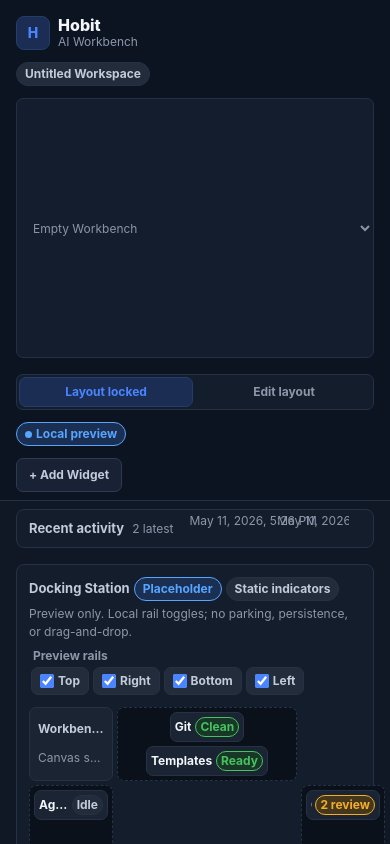
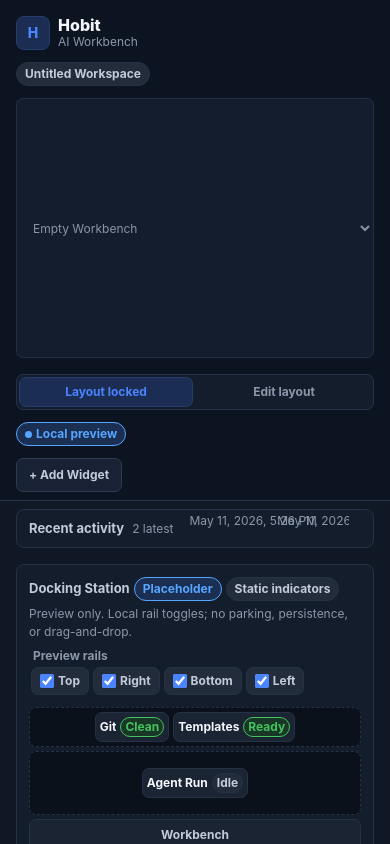
Before and after one commit to d-koshelev/Hobit, a React (Vite) app in the folder apps/desktop/frontend/: page / in a window 390 px wide. Both pictures are taken after a click on the button "Create Workspace". Shown: the top 844 px of the page. Built offline with nearby package versions, Linux system fonts and the light colour scheme.

Commit message:
frontend: fix docking station placeholder smoke issue

```diff
--- a/apps/desktop/frontend/src/styles/workbench-shell.css
+++ b/apps/desktop/frontend/src/styles/workbench-shell.css
@@ -744,3 +744,23 @@
     grid-template-columns: 1fr;
   }
 }
+
+@media (max-width: 560px) {
+  .docking-station-preview-grid {
+    grid-template-areas:
+      "top"
+      "left"
+      "core"
+      "right"
+      "bottom";
+    grid-template-columns: minmax(0, 1fr);
+  }
+
+  .docking-station-rail-left,
+  .docking-station-rail-right {
+    align-items: center;
+    justify-content: center;
+    flex-direction: row;
+    flex-wrap: wrap;
+  }
+}
```
